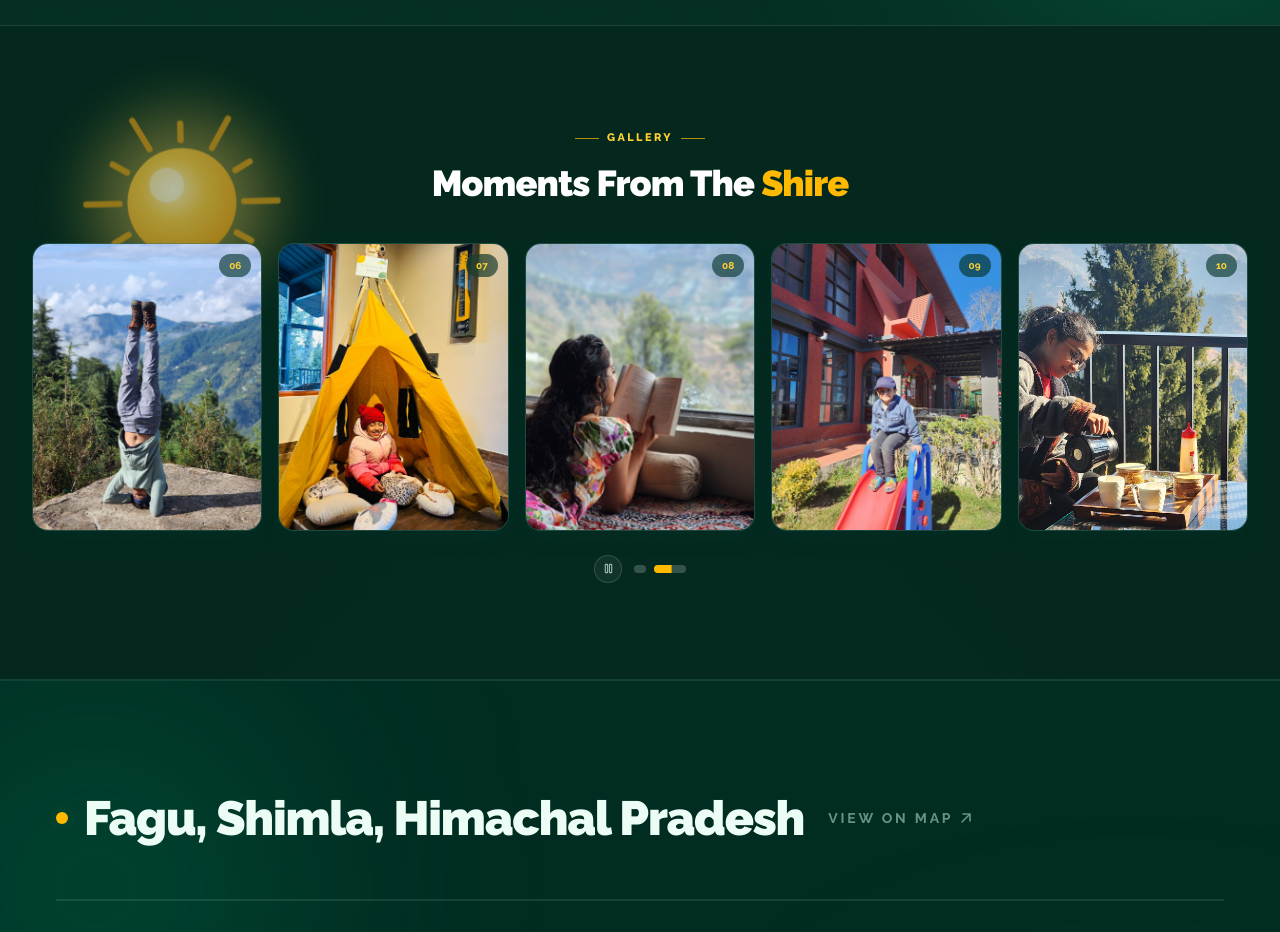
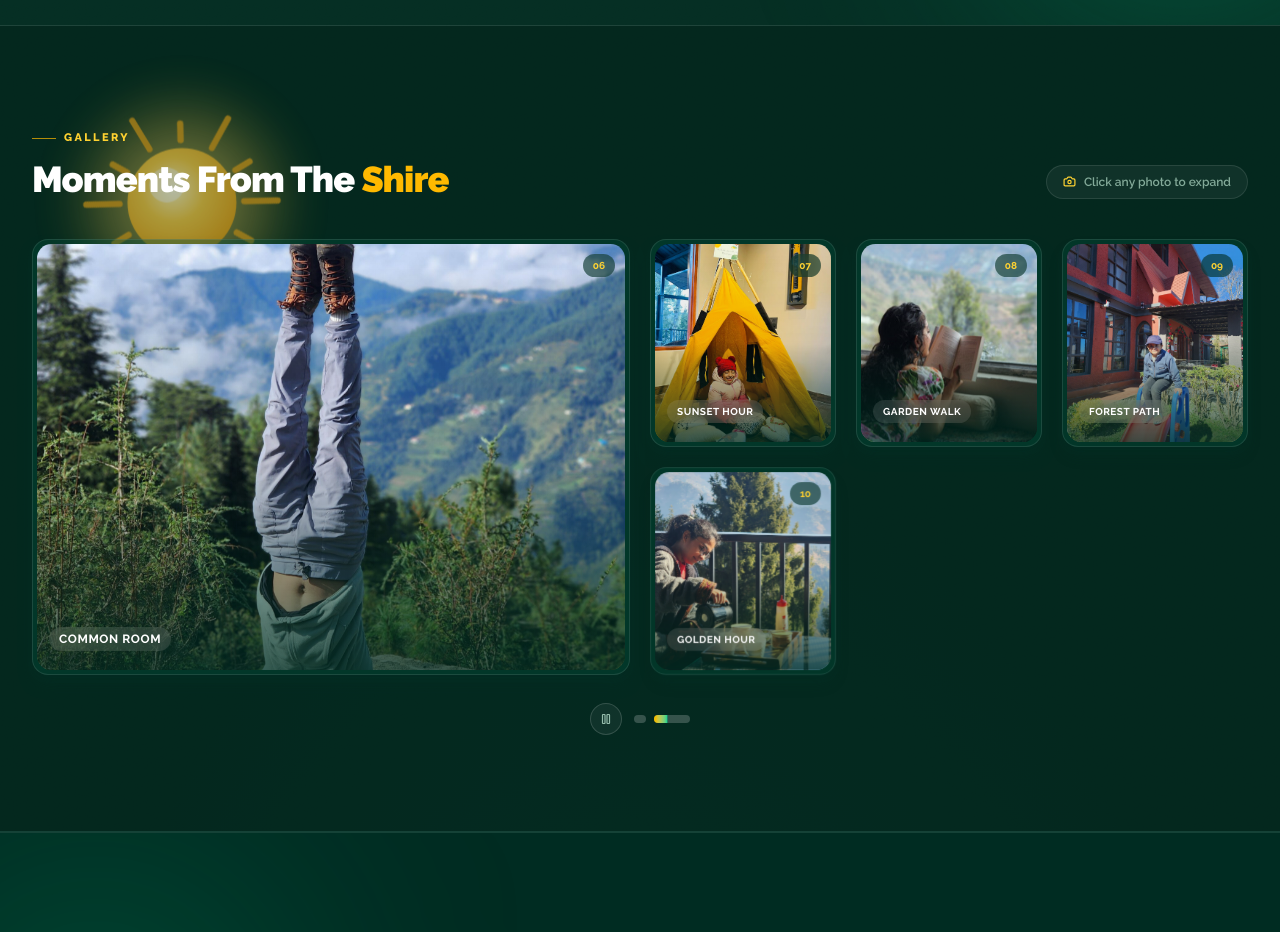
Before and after one commit to theone14122000/shire, a Next.js app: page /activities in a window 1280 px wide. Shown: the part 1880-2812 px from the top of the page. Built offline with nearby package versions, Linux system fonts and the light colour scheme.

Commit message:
activites update

```diff
--- a/app/activities/page.tsx
+++ b/app/activities/page.tsx
@@ -24,6 +24,7 @@ import {
   Expand,
   Pause,
   Play,
+  Camera,
 } from "lucide-react";
 import { SiteNav } from "../components/SiteNav";
 import { SiteFooter } from "../components/SiteFooter";
@@ -31,6 +32,20 @@ import { SiteFooter } from "../components/SiteFooter";
 const BLOG_URL = "https://traveltalesfromindia.in/a-small-hike-with-the-himalayan-shire/#google_vignette";
 
 const ACTIVITY_IMAGES = Array.from({ length: 10 }, (_, i) => `/images/activity/activity-${i + 1}.jpg`);
+
+// Rotating caption labels — cycles if there are more photos than labels
+const ACTIVITY_LABELS = [
+  "Morning Lawn",
+  "Orchard Trail",
+  "Bonfire Nights",
+  "Mountain View",
+  "Quiet Corners",
+  "Common Room",
+  "Sunset Hour",
+  "Garden Walk",
+  "Forest Path",
+  "Golden Hour",
+];
 
 type Block = {
   icon: "home" | "games" | "tv" | "yoga" | "trail";
@@ -163,11 +178,17 @@ export default function ActivitiesPage() {
         @keyframes sunSpin  { to { transform: rotate(360deg); } }
         @keyframes sunPulse { 0%,100% { transform: scale(1); } 50% { transform: scale(1.08); } }
         @keyframes sunGlow  { 0%,100% { opacity:.8; transform:scale(1); } 50% { opacity:1; transform:scale(1.12); } }
+        @keyframes kenBurns {
+          0%   { transform: scale(1) translate(0, 0); }
+          50%  { transform: scale(1.08) translate(-1%, -1%); }
+          100% { transform: scale(1) translate(0, 0); }
+        }
         .sun-drift     { animation: sunDrift 11s ease-in-out infinite; will-change: transform; }
         .sun-drift-rev { animation: sunDrift 15s ease-in-out infinite reverse; will-change: transform; }
         .sun-spin      { transform-origin: center; animation: sunSpin 38s linear infinite; }
         .sun-pulse     { transform-origin: center; animation: sunPulse 3.6s ease-in-out infinite; }
         .sun-glow      { transform-origin: center; animation: sunGlow 4.5s ease-in-out infinite; }
+        .ken-burns     { animation: kenBurns 14s ease-in-out infinite; }
       `}</style>
 
       <div
@@ -346,16 +367,21 @@ export default function ActivitiesPage() {
               initial="hidden"
               whileInView="show"
               viewport={{ once: true, amount: 0.3 }}
-              className="mb-10 text-center"
+              className="mb-10 flex flex-col items-center gap-3 text-center sm:flex-row sm:items-end sm:justify-between sm:text-left"
             >
+              <div>
                 <span className="inline-flex items-center gap-2 text-[11px] font-extrabold uppercase tracking-[0.22em] text-amber-300">
                   <span className="h-px w-6 bg-amber-400/70" aria-hidden />
                   Gallery
-                <span className="h-px w-6 bg-amber-400/70" aria-hidden />
                 </span>
-              <h2 className="mt-4 font-display text-3xl font-black tracking-tight text-white sm:text-4xl">
+                <h2 className="mt-3 font-display text-3xl font-black tracking-tight text-white sm:text-4xl">
                   Moments From The <span className="text-amber-400">Shire</span>
                 </h2>
+              </div>
+              <span className="hidden items-center gap-2 rounded-full border border-white/10 bg-white/5 px-4 py-2 text-xs font-semibold text-emerald-100/60 sm:flex">
+                <Camera size={13} strokeWidth={2.2} className="text-amber-300" />
+                Click any photo to expand
+              </span>
             </motion.div>
 
             <ActivityGallery images={ACTIVITY_IMAGES} />
@@ -387,6 +413,9 @@ function BlogCta() {
   );
 }
 
+/* ================================================================== */
+/*  ActivityGallery — richer bento cards, Ken Burns drift, lightbox     */
+/* ================================================================== */
 function ActivityGallery({ images }: { images: string[] }) {
   const reduce = useReducedMotion();
   const VISIBLE = 5;
@@ -397,7 +426,7 @@ function ActivityGallery({ images }: { images: string[] }) {
 
   useEffect(() => {
     if (reduce || paused || lightboxIndex !== null) return;
-    const t = setInterval(() => setPage((p) => (p + 1) % pages), 4000);
+    const t = setInterval(() => setPage((p) => (p + 1) % pages), 4500);
     return () => clearInterval(t);
   }, [pages, reduce, paused, lightboxIndex]);
 
@@ -431,7 +460,7 @@ function ActivityGallery({ images }: { images: string[] }) {
 
   return (
     <div
-      className="flex flex-col gap-6"
+      className="flex flex-col gap-7"
       onMouseEnter={() => setPaused(true)}
       onMouseLeave={() => setPaused(false)}
     >
@@ -442,36 +471,79 @@ function ActivityGallery({ images }: { images: string[] }) {
           animate={{ opacity: 1, y: 0 }}
           exit={{ opacity: 0, y: -20 }}
           transition={{ duration: 0.5, ease: [0.22, 1, 0.36, 1] as const }}
-          className="grid grid-cols-2 gap-4 sm:grid-cols-3 lg:grid-cols-5"
+          className="grid grid-cols-2 gap-3 sm:grid-cols-4 sm:gap-4 lg:grid-cols-6 lg:gap-5 lg:auto-rows-[13rem]"
         >
           {current.map((src, i) => {
             const globalIndex = start + i;
+            const label = ACTIVITY_LABELS[globalIndex % ACTIVITY_LABELS.length];
+            const isHero = i === 0;
+
             return (
               <motion.button
                 type="button"
                 key={src}
                 onClick={() => setLightboxIndex(globalIndex)}
-                aria-label={`Expand activity photo ${globalIndex + 1}`}
+                aria-label={`Expand photo: ${label}`}
                 initial={{ opacity: 0, scale: 0.94 }}
                 animate={{ opacity: 1, scale: 1 }}
-                transition={{ duration: 0.5, delay: i * 0.06, ease: [0.22, 1, 0.36, 1] as const }}
-                className={`group relative aspect-[4/5] overflow-hidden rounded-2xl border border-white/10 bg-emerald-900/40 text-left shadow-lg shadow-emerald-950/40 transition-transform duration-300 hover:-translate-y-1 focus-visible:outline-none focus-visible:ring-2 focus-visible:ring-amber-300/70 ${i === 0 ? "col-span-2 sm:col-span-1" : ""}`}
+                transition={{ duration: 0.5, delay: i * 0.07, ease: [0.22, 1, 0.36, 1] as const }}
+                whileHover={{ y: -4 }}
+                className={`group relative overflow-hidden rounded-2xl border border-white/10 bg-emerald-900/40 p-1 text-left shadow-lg shadow-emerald-950/40 transition-all duration-500 focus-visible:outline-none focus-visible:ring-2 focus-visible:ring-amber-300/70 ${
+                  isHero
+                    ? "col-span-2 aspect-[16/11] sm:col-span-2 sm:row-span-2 sm:aspect-auto lg:col-span-3 lg:row-span-2"
+                    : "aspect-square sm:aspect-auto lg:col-span-1"
+                }`}
               >
+                {/* animated gradient ring, appears on hover */}
+                <span
+                  aria-hidden
+                  className="pointer-events-none absolute inset-0 z-10 rounded-2xl opacity-0 transition-opacity duration-500 group-hover:opacity-100"
+                  style={{
+                    padding: 1.5,
+                    background: "linear-gradient(135deg, #fbbf24, #10b981 55%, transparent 85%)",
+                    WebkitMask: "linear-gradient(#fff 0 0) content-box, linear-gradient(#fff 0 0)",
+                    WebkitMaskComposite: "xor",
+                    maskComposite: "exclude",
+                  }}
+                />
+
+                <div className="relative h-full w-full overflow-hidden rounded-[0.9rem]">
+                  <div className={reduce ? "absolute inset-0" : "ken-burns absolute inset-0"}>
                     <Image
                       src={src}
-                  alt={`Activity at The Himalayan Shire ${globalIndex + 1}`}
+                      alt={`Activity at The Himalayan Shire — ${label}`}
                       fill
                       sizes="(max-width: 640px) 50vw, (max-width: 1024px) 33vw, 20vw"
                       className="object-cover transition-transform duration-700 group-hover:scale-110"
                     />
-                <div className="absolute inset-0 bg-gradient-to-t from-emerald-950/70 via-transparent to-transparent opacity-0 transition-opacity duration-500 group-hover:opacity-100" />
+                  </div>
+
+                  {/* base scrim always on, for label legibility */}
+                  <div className="pointer-events-none absolute inset-0 bg-gradient-to-t from-emerald-950/75 via-emerald-950/5 to-transparent" />
+                  <div className="pointer-events-none absolute inset-0 bg-gradient-to-t from-black/30 via-transparent to-transparent opacity-0 transition-opacity duration-500 group-hover:opacity-100" />
+
+                  {/* index counter */}
                   <div className="absolute right-2.5 top-2.5 rounded-full bg-emerald-950/60 px-2.5 py-1 text-[10px] font-bold text-amber-300 backdrop-blur-md">
                     {String(globalIndex + 1).padStart(2, "0")}
                   </div>
+
+                  {/* caption label, always visible at base */}
+                  <div className="absolute inset-x-0 bottom-0 p-2.5 sm:p-3">
+                    <span
+                      className={`inline-block truncate rounded-full bg-white/10 px-2.5 py-1 font-bold uppercase tracking-wider text-beige-50 backdrop-blur-sm transition-colors duration-300 group-hover:bg-amber-400 group-hover:text-emerald-950 ${
+                        isHero ? "text-[11px] sm:text-xs" : "text-[9px] sm:text-[10px]"
+                      }`}
+                    >
+                      {label}
+                    </span>
+                  </div>
+
+                  {/* expand icon on hover */}
                   <div className="absolute inset-0 flex items-center justify-center opacity-0 transition-opacity duration-300 group-hover:opacity-100">
-                  <span className="flex h-9 w-9 items-center justify-center rounded-full bg-white/15 text-white backdrop-blur-md">
+                    <span className="flex h-9 w-9 items-center justify-center rounded-full bg-white/15 text-white shadow-lg backdrop-blur-md">
                       <Expand size={15} strokeWidth={2.2} />
                     </span>
+                  </div>
                 </div>
               </motion.button>
             );
@@ -479,14 +551,15 @@ function ActivityGallery({ images }: { images: string[] }) {
         </motion.div>
       </AnimatePresence>
 
+      {/* Page dots + play/pause */}
       <div className="flex items-center justify-center gap-3">
         <button
           type="button"
           onClick={() => setPaused((p) => !p)}
           aria-label={paused ? "Resume auto-play" : "Pause auto-play"}
-          className="flex h-7 w-7 items-center justify-center rounded-full border border-white/15 bg-white/5 text-emerald-100/70 transition-colors hover:border-amber-300/40 hover:text-amber-300"
+          className="flex h-8 w-8 items-center justify-center rounded-full border border-white/15 bg-white/5 text-emerald-100/70 transition-colors hover:border-amber-300/40 hover:text-amber-300"
         >
-          {paused ? <Play size={11} strokeWidth={2.4} /> : <Pause size={11} strokeWidth={2.4} />}
+          {paused ? <Play size={12} strokeWidth={2.4} /> : <Pause size={12} strokeWidth={2.4} />}
         </button>
 
         <div className="flex items-center gap-2">
@@ -497,24 +570,27 @@ function ActivityGallery({ images }: { images: string[] }) {
               onClick={() => setPage(i)}
               aria-label={`Show image set ${i + 1}`}
               className="h-2 overflow-hidden rounded-full bg-white/20 transition-all duration-500"
-              style={{ width: i === page ? "2rem" : "0.75rem" }}
+              style={{ width: i === page ? "2.25rem" : "0.75rem" }}
             >
               {i === page && !paused && (
                 <motion.span
                   key={page}
-                  className="block h-full w-full bg-amber-400"
+                  className="block h-full w-full bg-gradient-to-r from-amber-400 to-emerald-400"
                   initial={{ scaleX: 0 }}
                   animate={{ scaleX: reduce ? 1 : [0, 1] }}
-                  transition={{ duration: reduce ? 0 : 4, ease: "linear" }}
+                  transition={{ duration: reduce ? 0 : 4.5, ease: "linear" }}
                   style={{ transformOrigin: "left" }}
                 />
               )}
-              {i === page && paused && <span className="block h-full w-full bg-amber-400" />}
+              {i === page && paused && (
+                <span className="block h-full w-full bg-gradient-to-r from-amber-400 to-emerald-400" />
+              )}
             </button>
           ))}
         </div>
       </div>
 
+      {/* LIGHTBOX */}
       <AnimatePresence>
         {lightboxIndex !== null ? (
           <motion.div
@@ -534,7 +610,7 @@ function ActivityGallery({ images }: { images: string[] }) {
               <X size={18} strokeWidth={2.2} />
             </button>
 
-            <div className="absolute left-4 top-4 z-10 rounded-full border border-white/10 bg-emerald-950/60 px-3.5 py-1.5 text-xs font-bold text-amber-300 backdrop-blur-md sm:left-6 sm:top-6">
+            <div className="absolute left-4 top-4 z-10 flex items-center gap-2 rounded-full border border-white/10 bg-emerald-950/60 px-3.5 py-1.5 text-xs font-bold text-amber-300 backdrop-blur-md sm:left-6 sm:top-6">
               {lightboxIndex + 1} / {images.length}
             </div>
 
@@ -573,12 +649,17 @@ function ActivityGallery({ images }: { images: string[] }) {
             >
               <Image
                 src={images[lightboxIndex]}
-                alt={`Activity at The Himalayan Shire ${lightboxIndex + 1}`}
+                alt={`Activity at The Himalayan Shire — ${ACTIVITY_LABELS[lightboxIndex % ACTIVITY_LABELS.length]}`}
                 fill
                 sizes="100vw"
                 className="rounded-2xl object-contain"
                 priority
               />
+              <div className="absolute -bottom-9 left-0 right-0 text-center">
+                <span className="inline-block rounded-full bg-amber-400 px-4 py-1.5 text-[11px] font-bold uppercase tracking-wider text-emerald-950 shadow-sm">
+                  {ACTIVITY_LABELS[lightboxIndex % ACTIVITY_LABELS.length]}
+                </span>
+              </div>
             </motion.div>
           </motion.div>
         ) : null}
```
Lines whose indentation alone changed are shown as unchanged.
